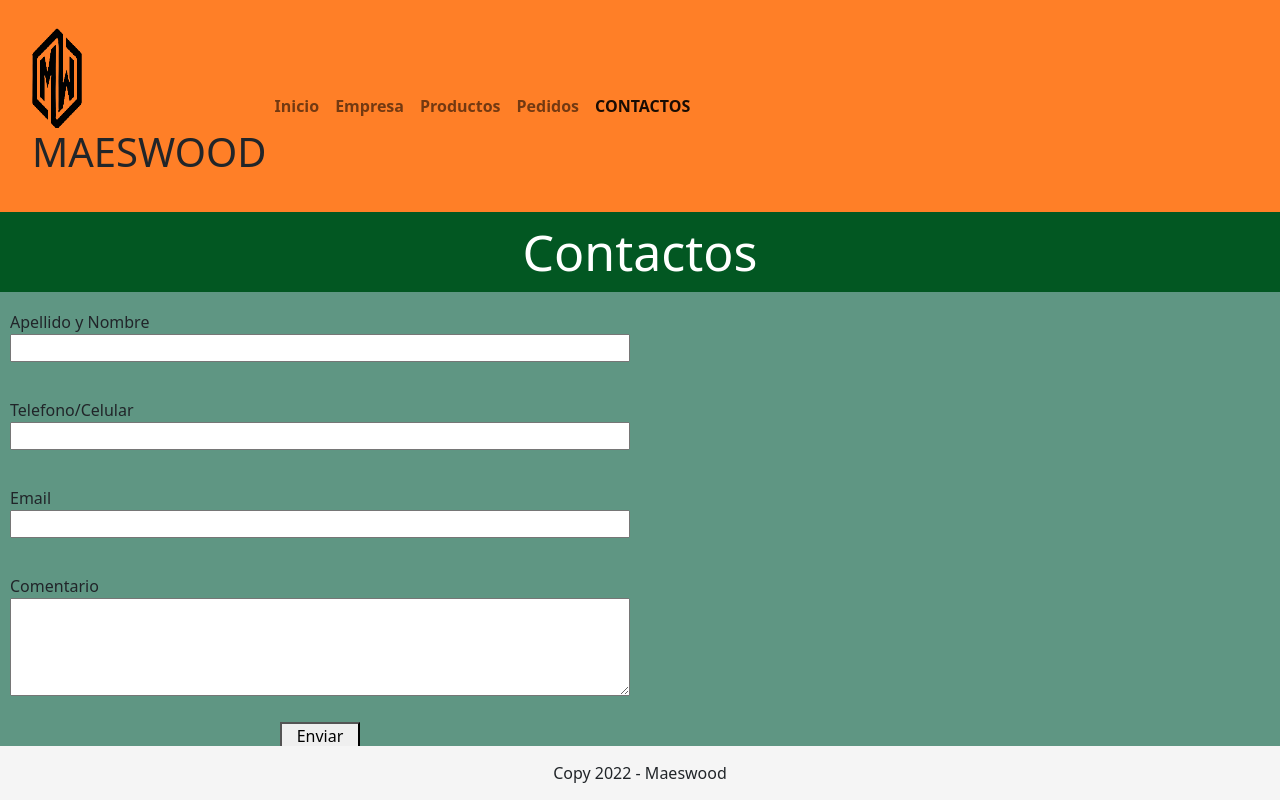
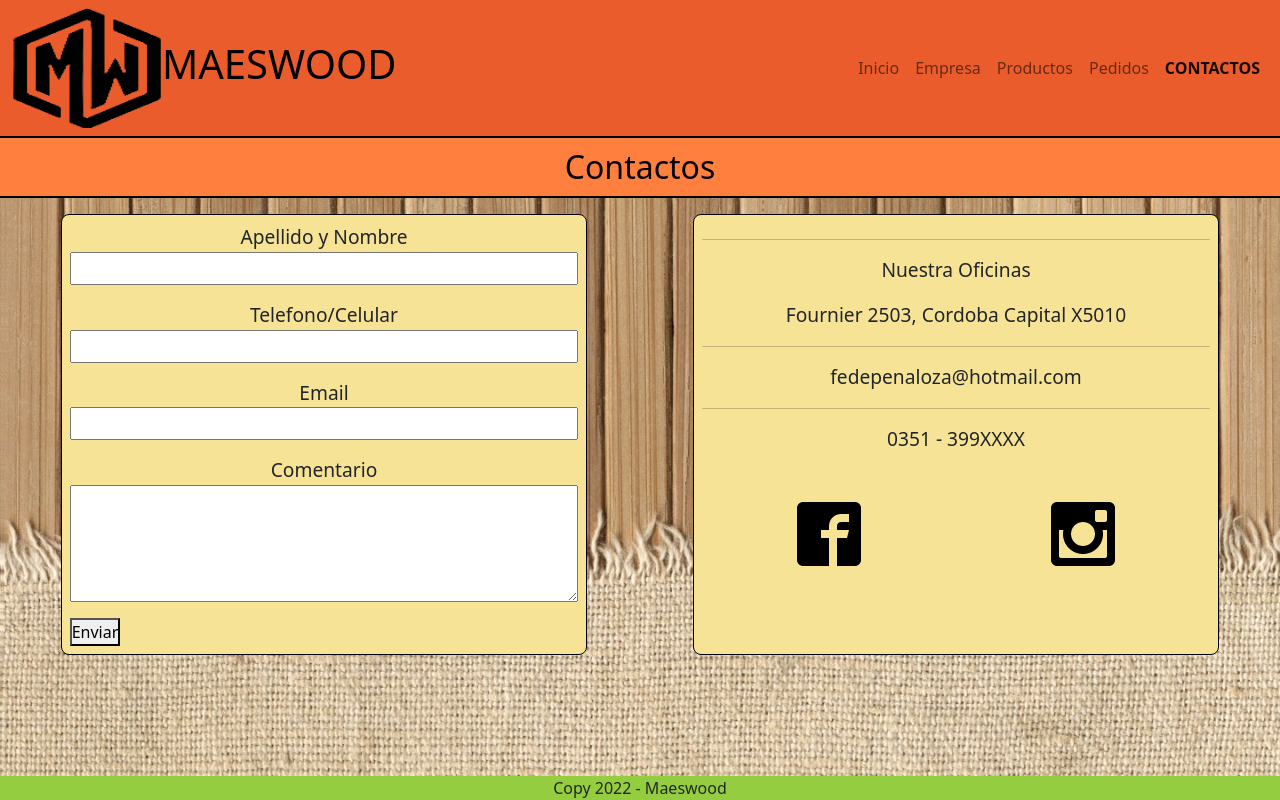
Before and after one commit to fedepenaloza/maeswood, a website: page contacto.html in a window 1280 px wide. Drawn offline with Linux system fonts and the light colour scheme.

Commit message:
se agrego pagina contactos - se realiza por sass

```diff
--- a/contacto.html
+++ b/contacto.html
@@ -1,5 +1,6 @@
 <!DOCTYPE html>
 <html lang="es">
+
 <head>
   <meta charset="UTF-8">
   <meta http-equiv="X-UA-Compatible" content="IE=edge">
@@ -7,8 +8,9 @@
   <title>Contacto</title>
   <link rel="stylesheet" href="./css/bootstrap.min.css">
 
-    <link  rel="stylesheet" href="./css/style.css">
+  <link rel="stylesheet" href="./css/estilo.css">
 </head>
+
 <body class="contacto">
   <header class="header">
     <nav class="navbar navbar-expand-md">
@@ -17,7 +19,8 @@
           <img src="img/img-pagina/logo.png" alt="logo de empresa" width="50" height="40">
           <h1>MAESWOOD</h1>
         </div>
-          <button class="navbar-toggler" type="button" data-bs-toggle="collapse" data-bs-target="#navbarNavAltMarkup" aria-controls="navbarNavAltMarkup" aria-expanded="false" aria-label="Toggle navigation">
+        <button class="navbar-toggler" type="button" data-bs-toggle="collapse" data-bs-target="#navbarNavAltMarkup"
+          aria-controls="navbarNavAltMarkup" aria-expanded="false" aria-label="Toggle navigation">
           <span class="navbar-toggler-icon"></span>
         </button>
         <div class="collapse navbar-collapse flex-row-reverse" id="navbarNavAltMarkup">
@@ -33,7 +36,9 @@
     </nav>
   </header>
   <h2>Contactos</h2>
-    <section class="contactoSeccion">
+  <section class="contactoSeccion contaianer m-3">
+    <div class="row g-3 justify-content-around">
+      <div class="contactoSeccionDiv col-md-5 col-xl-5 p-2">
         <div class="mb-3 cajaContacto">
           <label class="label">Apellido y Nombre</label>
           <input type="text" class="formControl">
@@ -50,11 +55,31 @@
           <label class="label">Comentario</label>
           <textarea class="formControl" rows="4"></textarea>
         </div>
-          <button class="boton" type="submit" >Enviar</button>
+        <button class="boton" type="submit">Enviar</button>
+      </div>
+
+      <div class="contactoSeccionDiv col-md-5 col-xl-5 p-2">
+        <hr />
+        <div class="mb-3 cajaContacto">Nuestra Oficinas</div>
+        <div class="mb-3 cajaContacto">Fournier 2503, Cordoba Capital X5010</div>
+        <hr />
+        <div class="mb-3 cajaContacto">fedepenaloza@hotmail.com</div>
+        <hr />
+        <div class="mb-3 cajaContacto">0351 - 399XXXX</div>
+        <div class="mb-3 mt-5 cajaContacto-redes d-flex justify-content-around">
+          <div class="redes"><a href="https://www.facebook.com/" target="_blank"><img
+              src="/img/img-pagina/402-facebook2.png" alt="facebook"></a></div>
+          <div class="redes"><a href="https://www.instagram.com/" target="_blank"><img
+                src="/img/img-pagina/403-instagram.png" alt="instragram"></a></div>
+        </div>
+      </div>
+    </div>
+
   </section>
   <footer>
     Copy 2022 - Maeswood
   </footer>
   <script src="./js/bootstrap.bundle.min.js"></script>
 </body>
+
 </html>
--- a/css/style.css
+++ b/css/style.css
@@ -147,7 +147,7 @@
     visibility: hidden;
 }
 
-/* pedidos */
+/* Contacto */
 .contacto{
     background-color: rgb(95, 150, 131);
 }
--- a/scss/estilo.scss
+++ b/scss/estilo.scss
@@ -1,56 +1,39 @@
-*{
+* {
     margin: 0;
     padding: 0;
     box-sizing: border-box;
 }
-body{
+
+body {
     height: 100vh;
     background-image: url(/img/img-pagina/banner-inicio.jpg);
     background-size: cover;
     background-repeat: no-repeat;
     background-position: center;
 }
-    .header{
+
+.header {
     width: auto;
     background-color: #EA5C2B;
-        .logo{
+
+    .logo {
         display: flex;
         flex-direction: row;
         justify-content: center center;
         align-items: center center;
-            h1{
+
+        h1 {
             text-align: end;
             color: black;
         }
     }
-        nav a:hover{
-            color:  white;
+
+    nav a:hover {
+        color: white;
     }
 }
-    // .textoInicio{
-    //     h2{
-    //         border-bottom: solid black 2px;
-    //         border-top: solid black 2px;
-    //         width: 100%;
-    //         color: black;
-    //         background-color: #FF7F3F;
-    //         font-size: 23px;
-    //         padding: 10px;
-    //         text-align: center;
-    //     }
-    //     p{
-    //         border-radius: 24px;
-    //         border: solid black 2px;
-    //         margin :40px;
-    //         padding: 8px;
-    //         color: black;
-    //         background-color: #F6D860;
-    //         font-size: 1.1em;
-    //         text-align: center ;
-    //     }
-    // }
 
-    h2{
+h2 {
     border-bottom: solid black 2px;
     border-top: solid black 2px;
     width: 100%;
@@ -60,29 +43,62 @@
     padding: 10px;
     text-align: center;
 }
-    p{
+
+p {
     border-radius: 24px;
     border: solid black 2px;
-        margin :40px;
+    margin: 40px;
     padding: 8px;
     color: black;
     background-color: #F6D860;
     font-size: 1.2rem;
-        text-align: center ;
+    text-align: center;
 }
 
-    .pedido{
+.pedido {
     background-image: url(/img/img-pagina/fondo-pedidos.jpg);
     background-size: cover;
     background-repeat: no-repeat;
     background-position: center;
     background-attachment: fixed;
-    }
-    .seccionPedido{
+
+    .seccionPedido {
         margin-bottom: 50px;
     }
+}
 
-    footer{
+.contacto {
+    background-image: url(/img/img-pagina/fondo-contacto.jpg);
+    background-blend-mode: darken;
+
+    .contactoSeccion {
+        display: flex;
+        flex-direction: column;
+
+        .contactoSeccionDiv {
+            background-color: #f7e396;
+            border-radius: 8px;
+            border: solid black 1px;
+
+            .cajaContacto {
+                font-size: 1.2rem;
+                text-align: center;
+                display: flex;
+                flex-direction: column;
+                .cajaContacto-redes{
+                    justify-content: space-around;
+                }
+            }
+
+        }
+
+
+
+    }
+}
+
+
+footer {
     width: 100%;
     bottom: 0;
     position: fixed;
@@ -93,25 +109,28 @@
 
 
 @media screen and (min-width: 768px) {
-        .header{
-            .logo{
+    .header {
+        .logo {
             display: flex;
             flex-direction: row;
             justify-content: center;
             align-items: center;
-                img{
+
+            img {
                 width: 150px;
                 height: 120px;
                 text-align: center;
             }
-                p{
+
+            p {
                 text-align: center;
                 font-size: 40px;
             }
         }
     }
-        .textoInicio{
-            p{
+
+    .textoInicio {
+        p {
             width: 50%;
         }
     }
```
Also changed, not shown: empresa.html (+1 -1 lines), index.html (+4 -2 lines), pedido.html (+5 -5 lines), css/estilo.css, img/img-pagina/fondo-contacto.jpg (added). Lines whose indentation alone changed are shown as unchanged.
